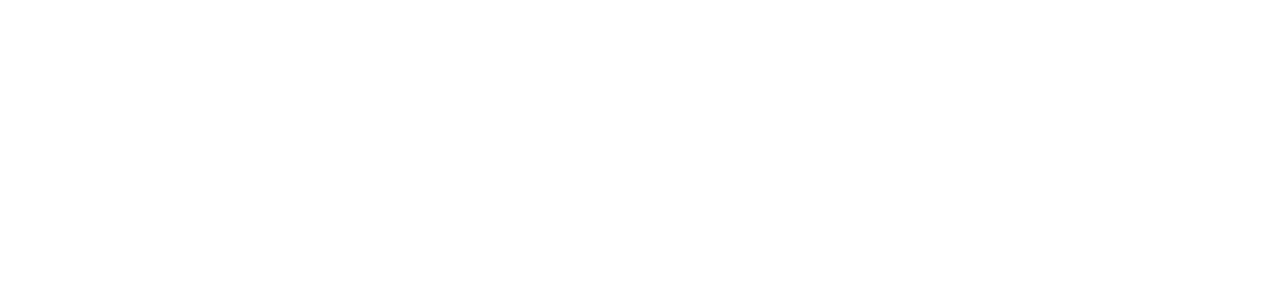
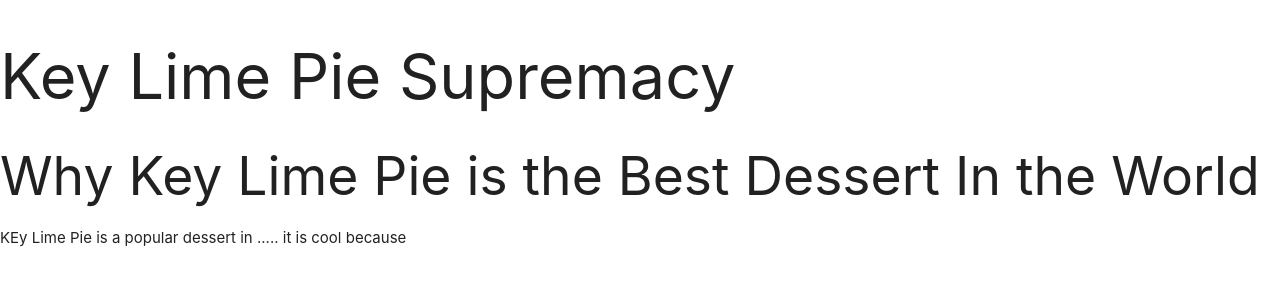
Before and after one commit to oakpine/key-lime-pie-website, a plain HTML site: page index.html in a window 1280 px wide. Drawn offline with nearby package versions, Linux system fonts and the light colour scheme.

Commit message:
Added Pages + Edited index
Created history and world variations page. Edited the index page to alter the page title. Added paragraph and comments

```diff
--- a/index.html
+++ b/index.html
@@ -12,13 +12,18 @@
       <!--Let browser know website is optimized for mobile-->
       <meta name="viewport" content="width=device-width, initial-scale=1.0"/>
 
-      <title>Key Lime Pie Home</title>
+      <title>Key Lime Pie Supremacy</title>
     </head>
 
     <!-- This is the body-->
     <body>
+      <!--Header for the page-->
+      <h1> Key Lime Pie Supremacy</h1>
 
-
+      <!--Why Key Lime Pie is the best header-->
+      <h2> Why Key Lime Pie is the Best Dessert In the World </h2>
+      <!--Paragraph as to why Key Lime is the best -->
+      <p>KEy Lime Pie is a popular dessert in ..... it is cool because</p>
       <!--JavaScript & JQuery CDN links at end of body for optimized loading-->
       <script src="https://code.jquery.com/jquery-2.1.1.min.js"></script>
       <script src="https://cdnjs.cloudflare.com/ajax/libs/materialize/1.0.0/js/materialize.min.js"></script>
```
Also changed, not shown: html/history.html (added), html/world.html (added).
